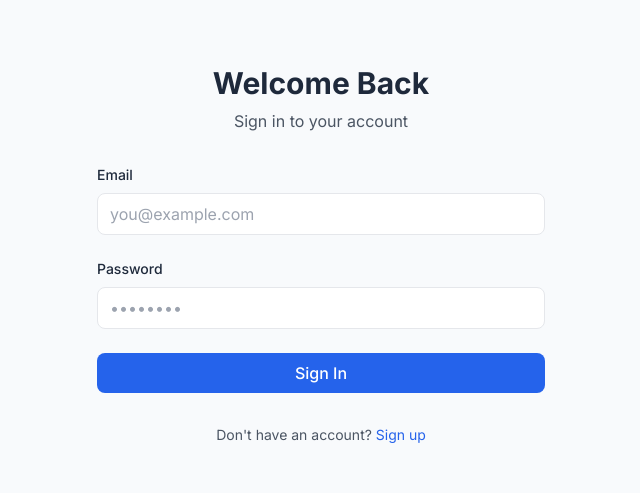
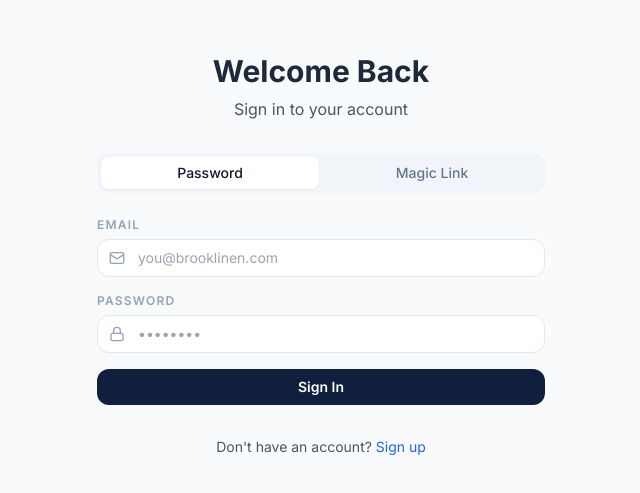
Before and after one commit to visuxlize/Brooklinen-Backstage, a Next.js app: page /auth/login in a window 1280 px wide. Shown: the part 145-638 px from the top of the page, without its empty margins (319-959 px from the left). Built offline with nearby package versions, Linux system fonts and the light colour scheme; no server answers.

Commit message:
Refactor LoginForm component to support both password and magic link authentication methods, enhancing user experience and error handling.

```diff
--- /dev/null
+++ b/app/(auth)/signup/page.tsx
@@ -0,0 +1,25 @@
+import { redirect } from 'next/navigation'
+import { requireRole } from '@/lib/auth'
+import { SignupForm } from '@/components/auth/SignupForm'
+
+export default async function SignupPage() {
+  const user = await requireRole(['ops'])
+  if (!user) redirect('/login')
+
+  return (
+    <div className="min-h-screen bg-[var(--surface)] flex items-center justify-center px-4">
+      <div className="w-full max-w-md">
+        <div className="text-center mb-8">
+          <div className="text-xs font-semibold uppercase tracking-widest text-slate-400 mb-1">
+            Brooklinen
+          </div>
+          <h1 className="text-2xl font-extrabold text-slate-900 tracking-tight">Create Account</h1>
+          <p className="text-slate-500 text-sm mt-2">Add a new team member (ops only)</p>
+        </div>
+        <div className="bg-white rounded-2xl shadow-sm border border-slate-100 p-8">
+          <SignupForm />
+        </div>
+      </div>
+    </div>
+  )
+}
--- a/components/auth/LoginForm.tsx
+++ b/components/auth/LoginForm.tsx
@@ -1,87 +1,139 @@
 'use client'
 
 import { useState } from 'react'
+import { useRouter } from 'next/navigation'
 import { createClient } from '@/lib/supabase/client'
-import { useRouter } from 'next/navigation'
+import { Button } from '@/components/ui/Button'
+import { Mail, Lock } from 'lucide-react'
 
 export function LoginForm() {
+  const router = useRouter()
   const [email, setEmail] = useState('')
   const [password, setPassword] = useState('')
+  const [loading, setLoading] = useState(false)
   const [error, setError] = useState<string | null>(null)
-  const [loading, setLoading] = useState(false)
-  const router = useRouter()
+  const [magicLinkSent, setMagicLinkSent] = useState(false)
+  const [mode, setMode] = useState<'password' | 'magic'>('password')
+
+  async function handlePasswordLogin(e: React.FormEvent) {
+    e.preventDefault()
+    setLoading(true)
+    setError(null)
+
     const supabase = createClient()
+    const { error } = await supabase.auth.signInWithPassword({ email, password })
 
-  const handleSubmit = async (e: React.FormEvent) => {
+    if (error) {
+      setError(error.message)
+    } else {
+      router.push('/schedule')
+      router.refresh()
+    }
+    setLoading(false)
+  }
+
+  async function handleMagicLink(e: React.FormEvent) {
     e.preventDefault()
+    setLoading(true)
     setError(null)
-    setLoading(true)
 
-    try {
-      const { error } = await supabase.auth.signInWithPassword({
+    const supabase = createClient()
+    const { error } = await supabase.auth.signInWithOtp({
       email,
-        password,
+      options: { emailRedirectTo: `${window.location.origin}/schedule` },
     })
 
     if (error) {
       setError(error.message)
-        return
+    } else {
+      setMagicLinkSent(true)
+    }
+    setLoading(false)
   }
 
-      router.push('/dashboard')
-      router.refresh()
-    } catch (err) {
-      setError('An unexpected error occurred')
-    } finally {
-      setLoading(false)
-    }
+  if (magicLinkSent) {
+    return (
+      <div className="text-center py-4">
+        <div className="w-12 h-12 bg-blue-50 rounded-full flex items-center justify-center mx-auto mb-4">
+          <Mail className="w-6 h-6 text-blue-600" />
+        </div>
+        <h2 className="font-semibold text-slate-900 mb-2">Check your email</h2>
+        <p className="text-sm text-slate-500">
+          We sent a magic link to <strong>{email}</strong>. Click it to sign in.
+        </p>
+      </div>
+    )
   }
 
   return (
-    <form onSubmit={handleSubmit} className="space-y-6">
+    <div>
+      {/* Mode toggle */}
+      <div className="flex gap-1 bg-slate-100 rounded-xl p-1 mb-6">
+        <button
+          onClick={() => setMode('password')}
+          className={`flex-1 py-1.5 rounded-lg text-sm font-medium transition-colors ${
+            mode === 'password' ? 'bg-white shadow-sm text-slate-900' : 'text-slate-500'
+          }`}
+        >
+          Password
+        </button>
+        <button
+          onClick={() => setMode('magic')}
+          className={`flex-1 py-1.5 rounded-lg text-sm font-medium transition-colors ${
+            mode === 'magic' ? 'bg-white shadow-sm text-slate-900' : 'text-slate-500'
+          }`}
+        >
+          Magic Link
+        </button>
+      </div>
+
       {error && (
-        <div className="p-3 bg-red-50 dark:bg-red-950 border border-red-200 dark:border-red-800 rounded text-red-600 dark:text-red-400 text-sm">
+        <div className="bg-red-50 border border-red-200 text-red-700 text-sm px-4 py-3 rounded-xl mb-4">
           {error}
         </div>
       )}
 
+      <form onSubmit={mode === 'password' ? handlePasswordLogin : handleMagicLink} className="space-y-4">
         <div>
-        <label htmlFor="email" className="block text-sm font-medium mb-2">
+          <label className="text-xs font-semibold uppercase tracking-widest text-slate-400 block mb-1.5">
             Email
           </label>
+          <div className="relative">
+            <Mail className="absolute left-3 top-1/2 -translate-y-1/2 w-4 h-4 text-slate-400" />
             <input
-          id="email"
               type="email"
+              required
               value={email}
               onChange={(e) => setEmail(e.target.value)}
-          required
-          className="w-full px-3 py-2 border rounded-lg focus:outline-none focus:ring-2 focus:ring-blue-500 dark:bg-gray-800 dark:border-gray-700"
-          placeholder="you@example.com"
+              placeholder="you@brooklinen.com"
+              className="border border-slate-200 rounded-xl pl-10 pr-3 py-2 text-sm focus:outline-none focus:ring-2 focus:ring-[var(--brand-navy)] w-full"
             />
           </div>
+        </div>
 
+        {mode === 'password' && (
           <div>
-        <label htmlFor="password" className="block text-sm font-medium mb-2">
+            <label className="text-xs font-semibold uppercase tracking-widest text-slate-400 block mb-1.5">
               Password
             </label>
+            <div className="relative">
+              <Lock className="absolute left-3 top-1/2 -translate-y-1/2 w-4 h-4 text-slate-400" />
               <input
-          id="password"
                 type="password"
+                required
                 value={password}
                 onChange={(e) => setPassword(e.target.value)}
-          required
-          className="w-full px-3 py-2 border rounded-lg focus:outline-none focus:ring-2 focus:ring-blue-500 dark:bg-gray-800 dark:border-gray-700"
                 placeholder="••••••••"
+                className="border border-slate-200 rounded-xl pl-10 pr-3 py-2 text-sm focus:outline-none focus:ring-2 focus:ring-[var(--brand-navy)] w-full"
               />
             </div>
+          </div>
+        )}
 
-      <button
-        type="submit"
-        disabled={loading}
-        className="w-full bg-blue-600 hover:bg-blue-700 disabled:bg-blue-400 text-white py-2 px-4 rounded-lg font-medium transition-colors"
-      >
-        {loading ? 'Signing in...' : 'Sign In'}
-      </button>
+        <Button type="submit" isLoading={loading} className="w-full justify-center">
+          {mode === 'password' ? 'Sign In' : 'Send Magic Link'}
+        </Button>
       </form>
+    </div>
   )
 }
```
Lines whose indentation alone changed are shown as unchanged.
